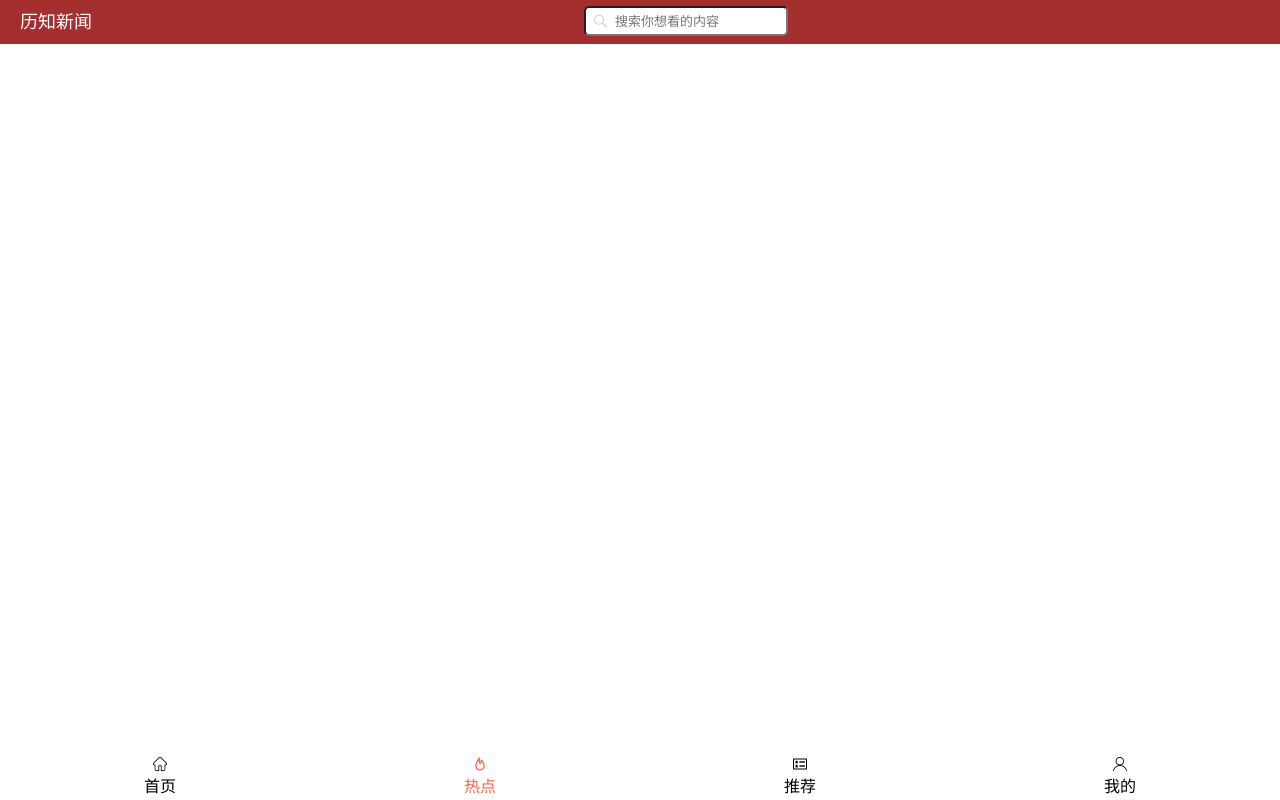
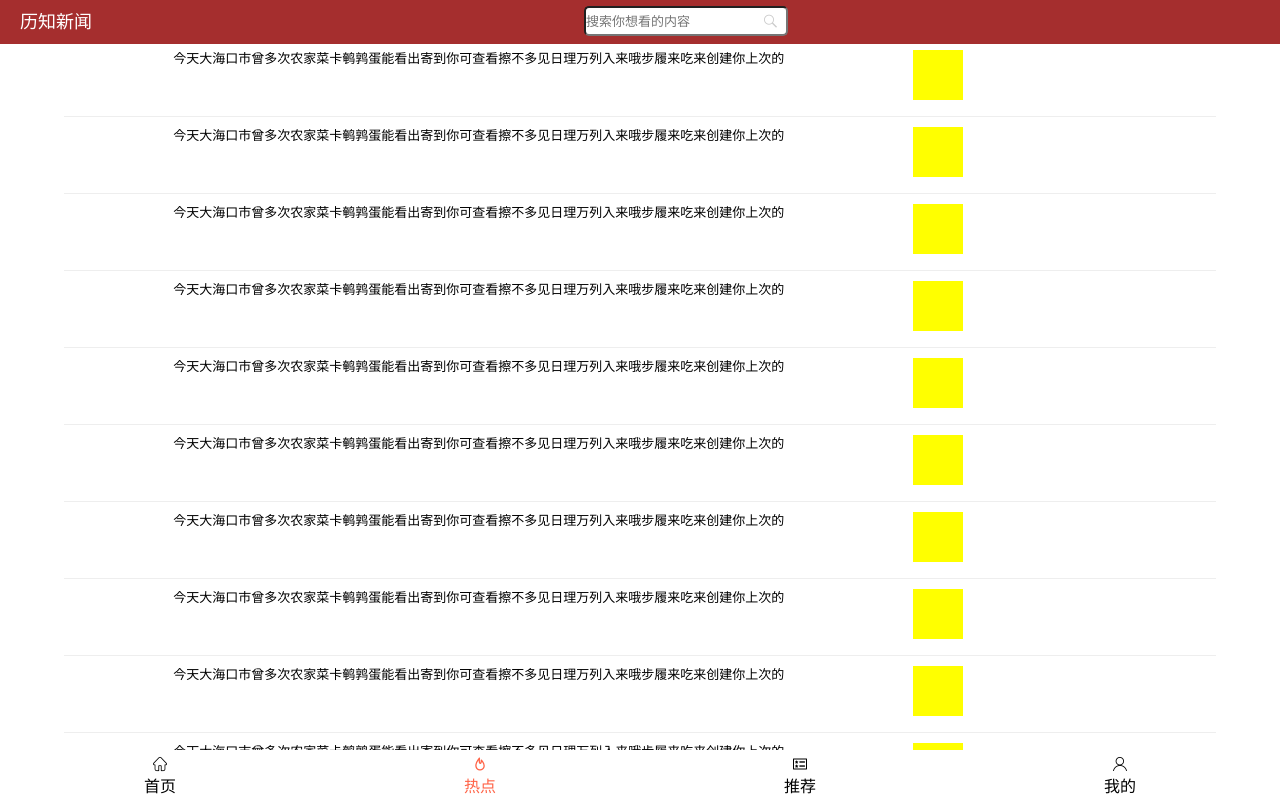
Before and after one commit to sjz01/lizhinews, a Vue app: page /Hot in a window 1280 px wide. Shown: the top 800 px of the page. Built offline with nearby package versions, Linux system fonts and the light colour scheme.

Commit message:
热点和推荐列表

```diff
--- a/src/components/Hot.vue
+++ b/src/components/Hot.vue
@@ -2,7 +2,12 @@
 
         <div id="hot">
             <Navbar />
-
+            <div>
+            <ul v-for="(movie,key) in 15" :key="key">
+                <li>今天大海口市曾多次农家菜卡鹌鹑蛋能看出寄到你可查看擦不多见日理万列入来哦步履来吃来创建你上次的</li>
+                <li></li>
+            </ul>
+        </div>
         </div>
 
 </template>
@@ -14,35 +19,38 @@ import Navbar from './Navbar'
         components:{
             Navbar
         }
-
     };
 </script>
 
 <style lang="less" scoped>
-        #hot {
+      #hot{
         width: 100%;
-            height: 44px;
-            background: rgb(165, 46, 46);
-            span{
-                color: #ccc;
-                // float: left;
-                position: absolute;
-                font-family: 'Myfont';
-                margin-left:10px;
-                margin-top: 12px;
+         margin-top: 50px;
+        margin-bottom: 50px;
+        ul{
+            width: 90%;
+            height: 66px;
+            margin: 0 auto;
+            // background: navy;
+            margin-top: 10px;
+            border-bottom: 1px solid #eee;
+
+
+        li:nth-of-type(1){
+            // margin-left: 16px;
+            width: 72%;
+            height: 100%;
+            float: left;
         }
-            h2 {
-                color: white;
-                font-size: 18px;
+       li:nth-of-type(2){
+           margin-left: 20px;
+           width: 50px;
+           height: 50px;
            float: left;
-                margin-left: 20px;
-                line-height: 44px;
+           background: yellow;
+
        }
-            input {
-                height: 26px;
-                width: 200px;
-                margin-top: 6px;
-                border-radius: 5px;
+
     }
 
     }
--- a/src/components/Navbar.vue
+++ b/src/components/Navbar.vue
@@ -1,8 +1,8 @@
 <template>
 <div id="navbar">
-<h2>历知新闻</h2>
+            <h2>历知新闻</h2>
             <span>&#xe649;</span>
-            <input type="text" placeholder="        搜索你想看的内容" id="">
+            <input type="text" placeholder="搜索你想看的内容" id="">
 </div>
 </template>
 
@@ -17,12 +17,13 @@ export default {
             width: 100%;
             height: 44px;
             background: rgb(165, 46, 46);
+            position: fixed;
+            top: 0;
             span{
                 color: #ccc;
-                // float: left;
                 position: absolute;
                 font-family: 'Myfont';
-                margin-left:10px;
+                margin-left:180px;
                 margin-top: 12px;
             }
             h2 {
--- a/src/components/News.vue
+++ b/src/components/News.vue
@@ -1,13 +1,12 @@
 <template>
     <div id="news">
     <Navbar/>
-        <router-view></router-view>
 
         <div>
-            <ul>
-            <li>今天大海口市曾多次农家菜卡鹌鹑蛋能看出寄到你可查看擦不多见日理万列入来哦步履来吃来创建你上次的</li>
-            <li></li>
-        </ul>
+            <ul v-for="(movie,key) in 10" :key="key">
+                <li>今天大海口市曾多次农家菜卡鹌鹑蛋能看出寄到你可查看擦不多见日理万列入来哦步履来吃来创建你上次的</li>
+                <li></li>
+            </ul>
         </div>
 
     </div>
@@ -27,8 +26,9 @@ import Navbar from './Navbar'
 <style lang="less" scoped>
     #news{
         width: 100%;
+        margin-top: 50px;
+        margin-bottom: 50px;
 
-        // background: cadetblue;
         ul{
             width: 90%;
             height: 66px;
@@ -49,7 +49,7 @@ import Navbar from './Navbar'
            width: 50px;
            height: 50px;
            float: left;
-           background: olive;
+           background: pink;
 
        }
 
--- a/src/components/Tabar.vue
+++ b/src/components/Tabar.vue
@@ -33,6 +33,7 @@
         bottom: 0;
         height: 50px;
         width: 100%;
+        // margin-top: 50px;
         background-color: #fff;
 
         ul {
```
Lines whose indentation alone changed are shown as unchanged.
